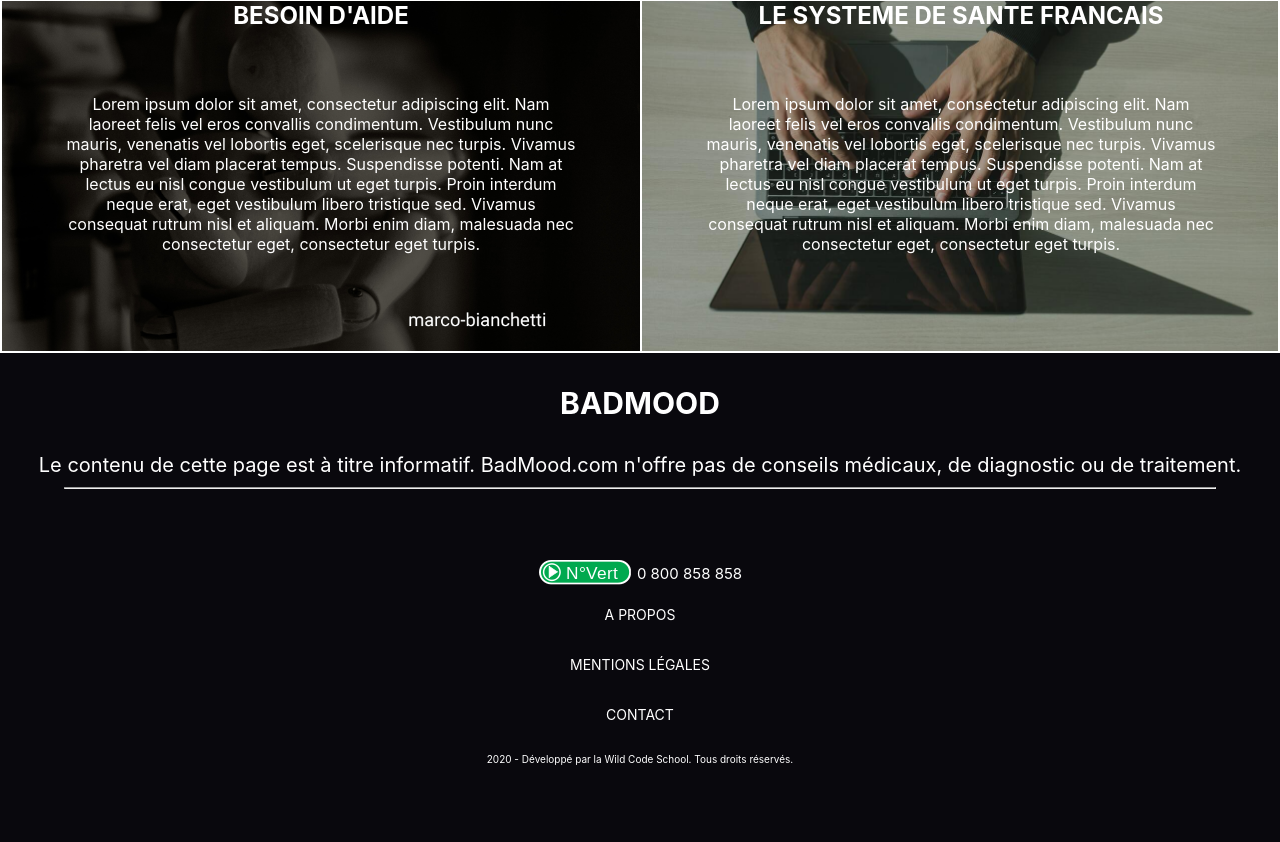
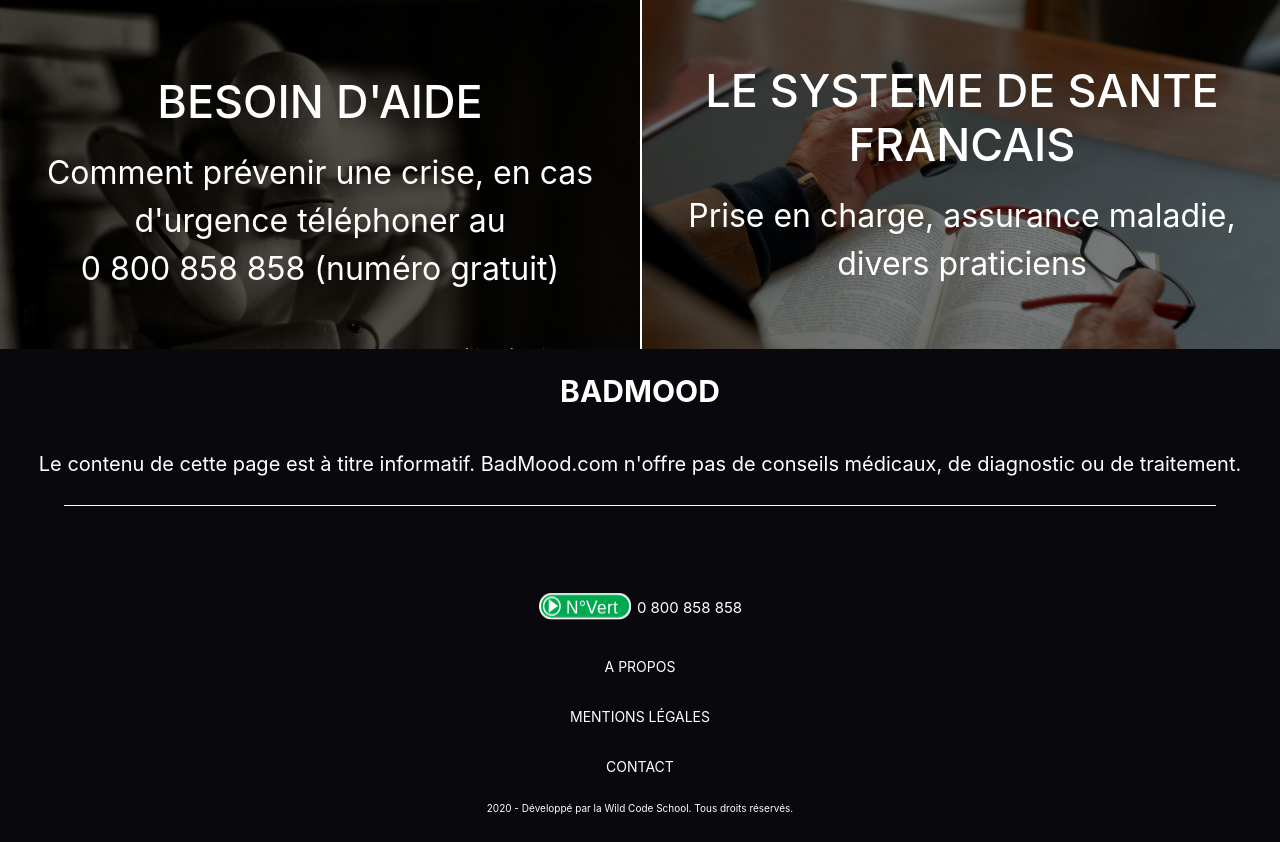
Before and after one commit to FranciscoKevin/Badmood, a PHP site: page / in a window 1280 px wide. Shown: the part 993-1835 px from the top of the page. Before the commit the page ends 1758 px from the top, so only its background shows below. Run offline with PHP 8.4, Linux system fonts and the light colour scheme; some libraries are stand-ins or nearby versions.

Commit message:
Cleaner HTML index

```diff
--- a/footer.css
+++ b/footer.css
@@ -51,6 +51,7 @@ p.wildCodeSchool{
 hr.principal{
     width: 90%;
     margin-top: 10px;
+    border-color: white;
 }
 p.footer{
     margin: 20px;
--- a/header.php
+++ b/header.php
@@ -1,6 +1,5 @@
 
  			<!-- NAVIGATION-->
-
 
   <nav>
     <input type="checkbox" id="check">
--- a/index.css
+++ b/index.css
@@ -1,13 +1,22 @@
-/*Partie CSS commune à toutes les pages.*/
-.generalSection{
-    display: flex;
-    flex-direction: column;
-    justify-content: center;
-    align-items: center;
-    width: 100%;
-    height: 100%;
+/*Import minimista*/
 
-}
+/* Background slide */
+@-webkit-keyframes bg-pan-tl {
+    0% {
+      background-position: 100% 100%;
+    }
+    100% {
+      background-position: 0% 0%;
+    }
+  }
+  @keyframes bg-pan-tl {
+    0% {
+      background-position: 100% 100%;
+    }
+    100% {
+      background-position: 0% 0%;
+    }
+  }
 /* Image Part of Home Page*/
 .indexImage{
     display: flex;
@@ -30,15 +39,6 @@
     height: 560px;
 
 }
-.gridCard{
-    margin: 2px;
-    display: grid;
-    grid-template-columns: 100%;
-    grid-template-rows: 350px 350px 350px 350px;
-    color: white;
-    overflow: hidden;
-    row-gap: 2px;
-}
 .textOnImage{
     font-size: 22px;
     color: white;
@@ -52,12 +52,12 @@
 .presentation1 {
     text-align: center;
     height: 100%;
-    width: 100%;
+    width: 75%;
     display: flex;
     justify-content: center;
     align-items: baseline;
     font-size: 30px;
-    margin-top: 4em;
+    margin-top: 12%;
 }
 .presentation2 {
     text-align: center;
@@ -67,7 +67,6 @@
     justify-content: center;
     align-items: baseline;
     font-size: 30px;
-    margin-top: 1.5em;
 }
 .mentionImgIndex{
     height: 160px;
@@ -81,113 +80,159 @@
     color: white;
     font-size: 10px;
 }
+
 /* Principal Cards of Home Page */
-
-.indexTitles{
-    display: flex;
-    justify-content: center;
-    align-items: center;
-    margin-bottom: 20px;
+.gridMain{
+    display: grid;
+    grid-template-columns: 100%;
+    grid-template-rows: 550px 550px 550px 550px ;
+    row-gap: 2px;
+    column-gap: 2px;
+    overflow: hidden;
 }
 .h2Title{
+    font-size: 45px;
+    color: white;
+    justify-content: center;
+    align-items: flex-start;
+    margin: 20px;
+}
+.ytFrameCard{
+    width: 100%;
+    height: 550px;
     text-align: center;
-}
-
-.iframeCard{
-    display: flex;
-    flex-direction: column;
-    justify-content: center;
-    align-items: center;
-    display: flex;
-    width: 100%;
-    height: 100%;
-    padding: 5px;
-
+    background-size: contain;
+    padding: 0px;
+    cursor: pointer;
 }
 #ytplayer{
     width: 100%;
     height: 100%;
 }
-
-.methodes{
+.methodesCard{
+    background: url('img/youngOld.jpg') no-repeat center center;
+    background-size: cover;
+    width: 100%;
     display: flex;
     justify-content: center;
     align-items: center;
-
+    flex-direction: column;
+    cursor: pointer;
+    background-size: cover;
+    color: white;
+    font-size: 2rem;
+    text-align: center;
 }
-.methodesCard{
-    background-color: black;
-    text-align: center;
-    padding: 0px;
-    cursor: pointer;
-    overflow: hidden;
-    position: relative;
-    width: 100%;
-    height: 100%;
-    background-image: url('img/youngOld.jpg');
-    background-position: center;
-    background-size: cover;
-    background-repeat: no-repeat;
-
+.childrenAdults{
+    display: flex;
+    justify-content: center;
+    border-radius: 10px;
+    font-size: 45px;
+    opacity: 0.7;
+    margin: 5px;
+    width: 50%;
+}
+.childrenCard{
+    color: white;
+    margin: 20px;
+    background-color: #36424d ;
+    border-radius: 10px;
+    font-size: 2.2rem;
+    width: 70%;
+}
+.adultsCard{
+    color: white;
+    margin: 20px;
+    background-color: #36424d ;
+    border-radius: 10px;
+    font-size: 2.2rem;
+    width: 70%;
+}
+a.childrenCard:hover{
+    color: white;
+    text-decoration: none
+}
+a.adultsCard:hover{
+    color: white;
+    text-decoration: none
 }
 .helpCard{
     width: 100%;
-    background-color: black;
+    cursor: pointer;
+    overflow: hidden;
+    background: url('img/marco-bianchetti.jpg')no-repeat center center;
+    background-size: cover;
+    font-size: 2rem;
+    display: flex;
+    justify-content: center;
+    align-items: center;
+    flex-direction: column;
     text-align: center;
-    background-image: url('img/marco-bianchetti.jpg');
-    background-position: center;
-    background-size: cover;
-    background-repeat: no-repeat;
-    padding: 0px;
-
-
-    cursor: pointer;
-    transition: 1s;
-
 }
 .systemCard{
     width: 100%;
-    background-color: black;
+    background: url('img/frenchSystem.jpg')no-repeat center center;
+    background-size: cover;
+    cursor: pointer;
+    font-size: 2rem;
+    display: flex;
+    justify-content: center;
+    align-items: center;
+    flex-direction: column;
     text-align: center;
-    background-image: url('img/img_contact3.jpg');
-    background-position: center;
-    background-size: cover;
-    padding: 0px;
-    cursor: pointer;
 }
-.systemeLink {
+.aArticleCard{
     color: white;
+}
+.aArticleCard:hover{
+    color: white;
+    text-decoration: none;
 }
 
 @media only screen and (min-width: 640px){
 
 
     /* Principal Cards of Home Page */
-    .indexTitles{
-        display: flex;
-        justify-content: center;
-        align-items: center;
-        margin-bottom: 20px;
+    main{
+        width: 100%;
     }
-    .h2Title{
-        text-align: center;
-        z-index: 100;
+
+    a.childrenCard:hover{
+        color: white;
+        text-decoration: none
     }
-    .gridCard{
-        margin: 2px;
+    a.adultsCard:hover{
+        color: white;
+        text-decoration: none
+    }
+    .childrenCard{
+        color: white;
+        margin: 20px;
+        background-color: #36424d ;
+        border-radius: 10px;
+        font-size: 2.2rem;
+        width: 70%;
+    }
+    .adultsCard{
+        color: white;
+        margin: 20px;
+        background-color: #36424d ;
+        border-radius: 10px;
+        font-size: 2.2rem;
+        width: 70%;
+    }
+    .gridMain{
         display: grid;
         grid-template-columns: 50% 50%;
         grid-template-rows: 350px 350px ;
         row-gap: 2px;
         column-gap: 2px;
-        color: white;
         overflow: hidden;
     }
 
     .ytFrameCard{
         width: 100%;
         height: 350px;
-        background-color: black;
         text-align: center;
         background-size: contain;
         padding: 0px;
@@ -197,62 +242,68 @@
         width: 100%;
         height: 100%;
     }
+    .methodesCard{
+        background: url('img/youngOld.jpg') no-repeat center center;
+        background-size: cover;
+        width: 100%;
+        display: flex;
+        justify-content: center;
+        align-items: center;
+        flex-direction: column;
+        cursor: pointer;
+        background-size: cover;
+        animation: bg-pan-tl 10s backwards;
+        color: white;
+        font-size: 2rem;
+    }
+    .childrenAdults{
+        display: flex;
+        justify-content: center;
+        border-radius: 10px;
+        font-size: 45px;
+        opacity: 0.7;
+        margin: 5px;
+        width: 50%;
+    }
     .helpCard{
         width: 100%;
-        background-color: black;
-        text-align: center;
-        background-image: url('img/marco-bianchetti.jpg');
-        background-position: center;
+        cursor: pointer;
+        overflow: hidden;
+        background: url('img/marco-bianchetti.jpg')no-repeat center center;
         background-size: cover;
-        background-repeat: no-repeat;
-        padding: 0px;
+        animation: bg-pan-tl 10s backwards;
+        font-size: 2rem;
+        display: flex;
+        justify-content: center;
+        align-items: center;
+        flex-direction: column;
+    }
 
-
+    .systemCard{
+        width: 100%;
+        background: url('img/frenchSystem.jpg')no-repeat center center;
+        background-size: cover;
         cursor: pointer;
-        transition: 1s;
+        animation: bg-pan-tl 10s backwards;
+        font-size: 2rem;
+        display: flex;
+        justify-content: center;
+        align-items: center;
+        flex-direction: column;
+    }
+    .aArticleCard{
+        color: white;
+    }
+    .aArticleCard:hover{
+        color: white;
+        text-decoration: none;
+    }
+    .h2Title{
+        font-size: 45px;
+        color: white;
+        justify-content: center;
+        align-items: flex-start;
+        margin: 20px;
 
     }
-    .methodesCard{
-        background-color: black;
-        text-align: center;
-        padding: 0px;
-        cursor: pointer;
-        overflow: hidden;
-        position: relative;
-        width: 100%;
-        height: 100%;
-        background-image: url('img/youngOld.jpg');
-        background-position: center;
-        background-size: cover;
-        background-repeat: no-repeat;
-
-    }
-    .methodes{
-        margin: 10%;
-        z-index: 10;
-    }
-    }
-    .systemCard{
-        width: 100%;
-        background-color: black;
-        text-align: center;
-        background-image: url('img/img_contact3.jpg');
-        background-position: center;
-        background-size: cover;
-        padding: 0px;
-        cursor: pointer;
-    }
-    #ytplayer{
-        width: 100%;
-        height: 100%;
-    }
-
-    .needHelp{
-        margin: 10%;
-        z-index: 10;
-    }
-    .system{
-        margin: 10%;
-        z-index: 10;
-    }
 }
--- a/index.php
+++ b/index.php
@@ -3,6 +3,7 @@
 <head>
 	<meta charset="UTF-8">
     <title>BadMood</title>
+    <link rel="stylesheet" href="https://stackpath.bootstrapcdn.com/bootstrap/4.5.2/css/bootstrap.min.css" integrity="sha384-JcKb8q3iqJ61gNV9KGb8thSsNjpSL0n8PARn9HuZOnIxN0hoP+VmmDGMN5t9UJ0Z" crossorigin="anonymous">
     <link rel="stylesheet" href="index.css">
     <link rel="stylesheet" href="footer.css">
     <link rel="stylesheet" href="header.css">
@@ -29,60 +30,45 @@
             </div>
         </div>
     </div>
-    <div class="gridCard">
+    <main>
+
+        <div class="gridMain">
             <div class='ytFrameCard'>
                 <iframe id="ytplayer" type="text/html" width="640" height="360" frameborder="0"
                         src="https://www.youtube.com/embed/0Yr4hyFSJPk?autoplay=0&mute=1&controls=2&origin=http://example.com">
                 </iframe>
             </div>
-        <div class='methodesCard'>
-            <div class='indexTitles'>
+            <div class="methodesCard">
                 <h2 class="h2Title">METHODES</h2>
-            </div>
-            <article class="methodes">
                 <p>
-                    Lorem ipsum dolor sit amet, consectetur adipiscing elit.
-                    Nam laoreet felis vel eros convallis condimentum. Vestibulum nunc mauris, venenatis vel lobortis eget, scelerisque nec turpis.
-                    Vivamus pharetra vel diam placerat tempus.
-                    Suspendisse potenti. Nam at lectus eu nisl congue vestibulum ut eget turpis.
-                    Proin interdum neque erat, eget vestibulum libero tristique sed. Vivamus consequat rutrum nisl et aliquam.
-                    Morbi enim diam, malesuada nec consectetur eget, consectetur eget turpis.
+                    Témoignages, articles </br> et professionnels de santé
                 </p>
-
-            </article>
-        </div>
-        <div class='helpCard'>
-            <div class='indexTitles'>
-                <h2 class="h2Title">BESOIN D'AIDE</h2>
-            </div>
-            <article class="needHelp">
-                <p>
-                    Lorem ipsum dolor sit amet, consectetur adipiscing elit.
-                    Nam laoreet felis vel eros convallis condimentum. Vestibulum nunc mauris, venenatis vel lobortis eget, scelerisque nec turpis.
-                    Vivamus pharetra vel diam placerat tempus.
-                    Suspendisse potenti. Nam at lectus eu nisl congue vestibulum ut eget turpis.
-                    Proin interdum neque erat, eget vestibulum libero tristique sed. Vivamus consequat rutrum nisl et aliquam.
-                    Morbi enim diam, malesuada nec consectetur eget, consectetur eget turpis.
-                </p>
-            </article>
-        </div>
-        <div class='systemCard'>
-            <div class='indexTitles'>
-                <h2 class="h2Title"><a href="page_infoSysteme.php" class="systemeLink">LE SYSTEME DE SANTE FRANCAIS</a></h2>
-            </div>
-            <article class="system">
-                <p>
-                    Lorem ipsum dolor sit amet, consectetur adipiscing elit.
-                    Nam laoreet felis vel eros convallis condimentum. Vestibulum nunc mauris, venenatis vel lobortis eget, scelerisque nec turpis.
-                    Vivamus pharetra vel diam placerat tempus.
-                    Suspendisse potenti. Nam at lectus eu nisl congue vestibulum ut eget turpis.
-                    Proin interdum neque erat, eget vestibulum libero tristique sed. Vivamus consequat rutrum nisl et aliquam.
-                    Morbi enim diam, malesuada nec consectetur eget, consectetur eget turpis.
-                </p>
-            </article>
+                <div class="childrenAdults">
+                    <a class="childrenCard" target=”_blank” href="page_enfant.php">
+                    Enfants
+                    </a>
+                    <a class="adultsCard" target=”_blank” href="page_adulte.php">
+                    Adultes
+                    </a>
                 </div>
             </div>
-	</section>
+            <div class="helpCard">
+                <h2 class="h2Title">BESOIN D'AIDE</h2>
+                <a class="aArticleCard" target=”_blank” href="https://fr.wikihow.com/g%C3%A9rer-une-personne-angoiss%C3%A9e">
+                    Comment prévenir une crise, en cas d'urgence téléphoner au <br>
+                    0 800 858 858 (numéro gratuit)
+                </a>
+            </div>
+            <div class="systemCard">
+                <h2 class="h2Title">LE SYSTEME DE SANTE FRANCAIS</h2>
+                <a class="aArticleCard" target=”_blank” href="page_infoSysteme.php">
+                    <p>
+                        Prise en charge, assurance maladie, <br> divers praticiens
+                    </p>
+                </a>
+            </div>
+        </div>
+    </main>
         <?php include('footer.php');?>
 </body>
 </html>
```
Also changed, not shown: img/frenchSystem.jpg (added). Lines whose indentation alone changed are shown as unchanged.
